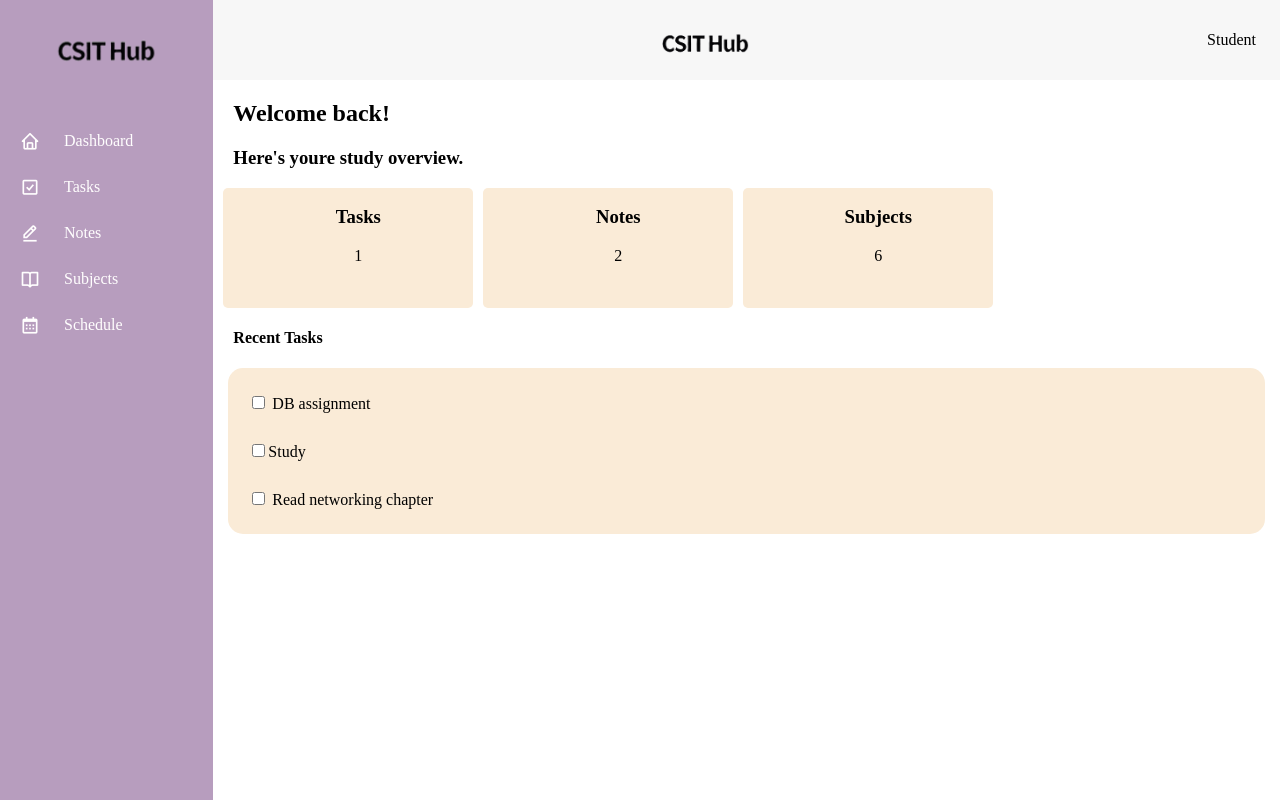
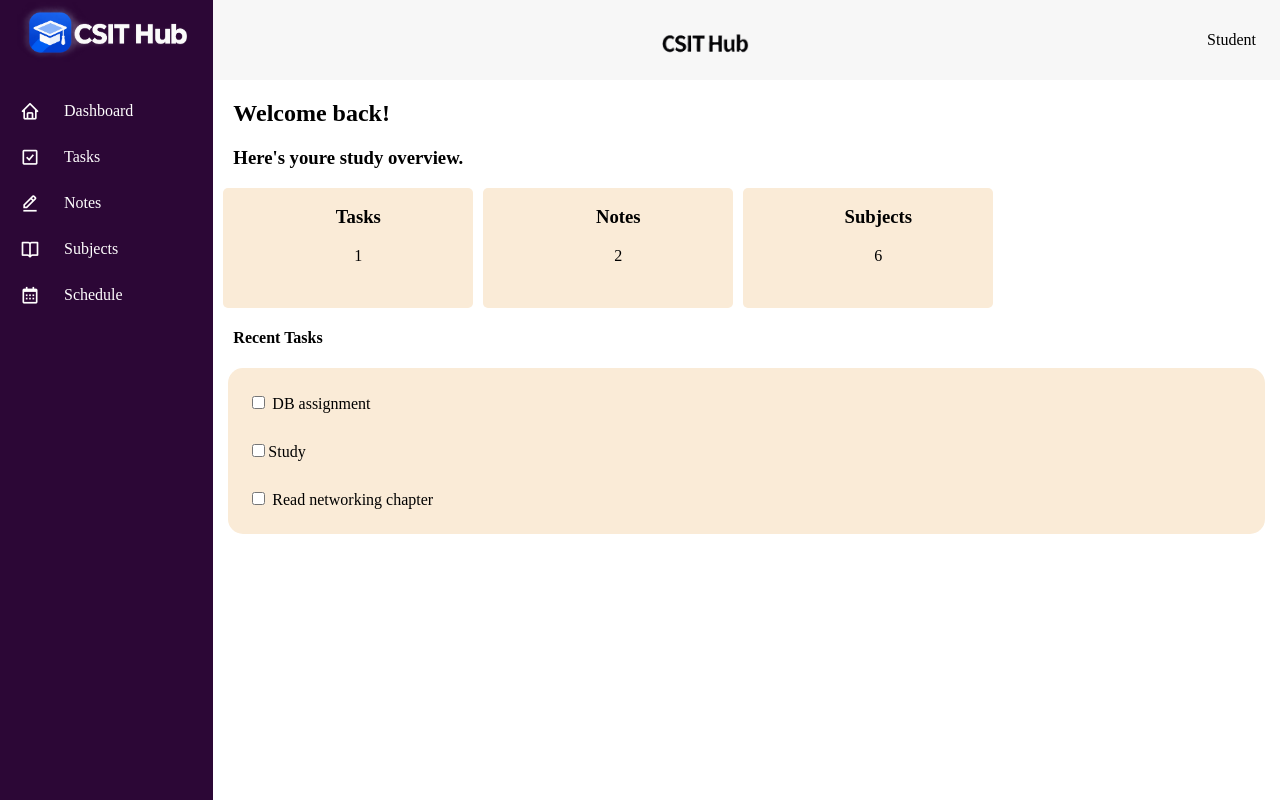
Before and after one commit to avasht-web/CSIT-Hub, a Python web app: template templates/home.html in a window 1280 px wide. Run offline with Jinja, Linux system fonts and the light colour scheme; the template is opened without the code that fills it, so the values that code supplies are empty.

Commit message:
logo change

```diff
--- a/static/styles.css
+++ b/static/styles.css
@@ -31,7 +31,7 @@
     padding: 0 24px;
 }
 .Sidebar {
-    background-color: rgb(183, 157, 190);
+    background-color: rgb(44, 7, 54);
     grid-area: Sidebar;
     display: flex;
     flex-direction: column;
@@ -40,8 +40,8 @@
 }
 .sbl {
     margin: -10px;
-    height: 90px;
-    width: auto;
+    height:60px;
+    width:auto;
 }
 .Sidebar ul {
     list-style: none;
@@ -71,7 +71,7 @@
     font-size: 20px;
 }
 .Sidebar li:hover {
-    background-color: rgb(139, 103, 172);
+    background-color: rgb(92, 57, 124);
 }
 .Student ul {
     list-style: none;
--- a/templates/layout.html
+++ b/templates/layout.html
@@ -19,7 +19,7 @@
       </header>
       <aside class="Sidebar">
          <a href="#" class="sb">
-             <img src="{{ url_for('static', filename='CSITHublogo.png') }}" class="sbl" height="80">
+             <img src="{{ url_for('static', filename='csithub.png') }}" class="sbl" height="80">
          </a>
          <ul>
             <li><i class='bx bx-home'></i> <a href="/" class="dashboard">Dashboard</a></li>
```
Also changed, not shown: static/csithub.png (added).
